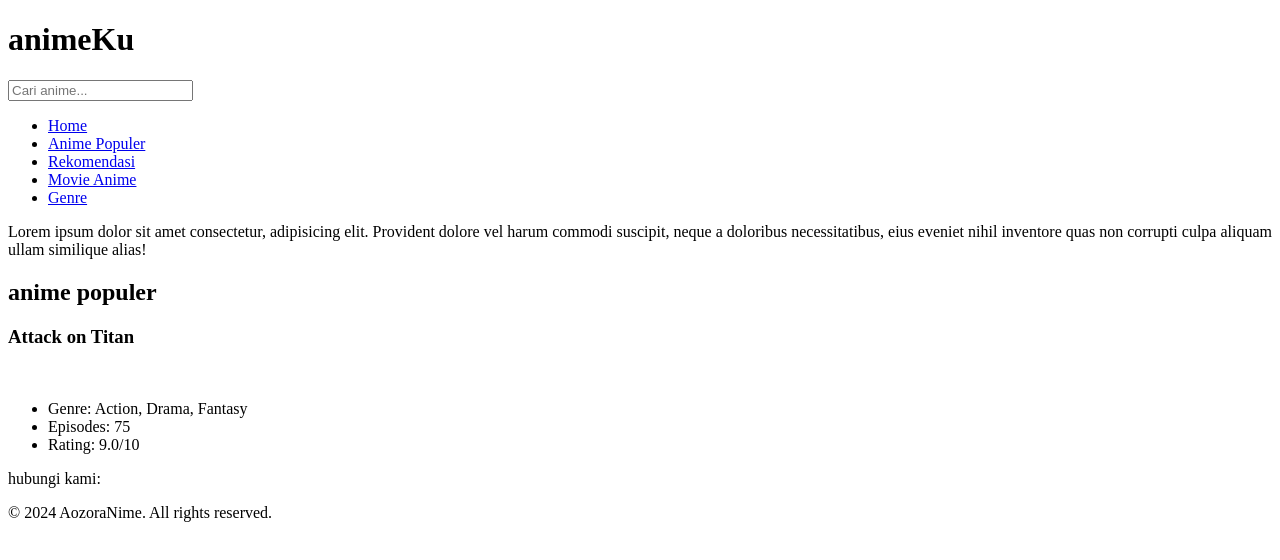
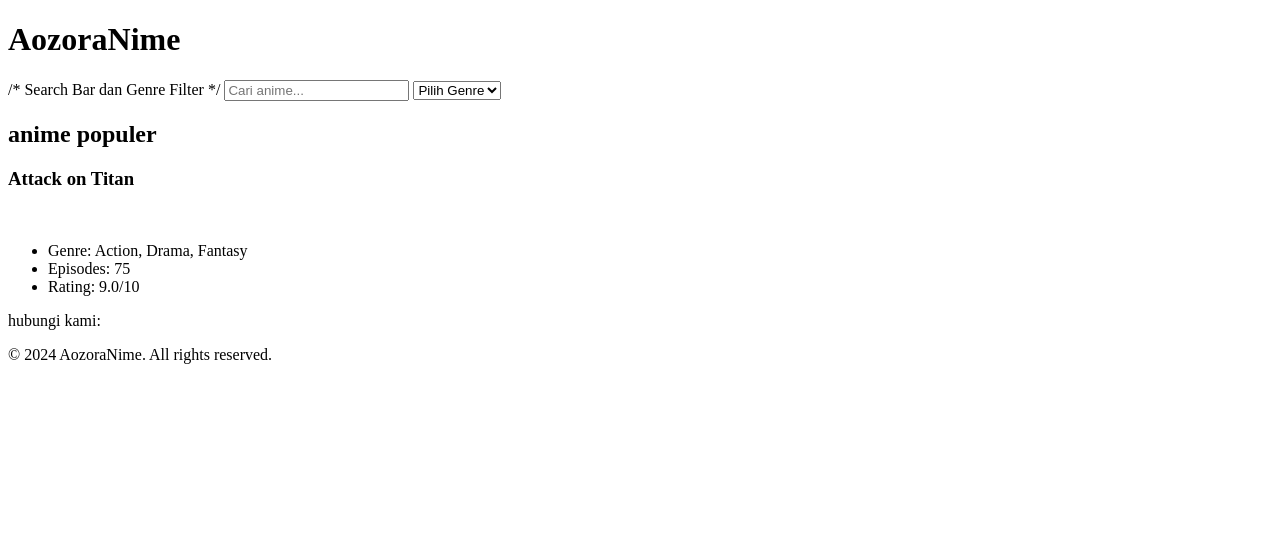
Before and after one commit to Deku-foryou/Projek-AozoraNime, a plain HTML site: page index.html in a window 1280 px wide. Drawn offline with Linux system fonts and the light colour scheme.

Commit message:
menambah filter genre,menghapus navigasi, mengganti nama AozoraNime

```diff
--- a/index.html
+++ b/index.html
@@ -7,23 +7,17 @@
 </head>
 <body>
     <header>
-        <h1>animeKu</h1>
+        <h1>AozoraNime</h1>
+    </header>
+    /* Search Bar dan Genre Filter */
         <input type="text" id="searchInput" placeholder="Cari anime...">
-    </header>
-
-    <nav>
-        <ul>
-            <li><a href="#">Home</a></li>
-            <li><a href="#">Anime Populer</a></li>
-            <li><a href="#">Rekomendasi</a></li>
-            <li><a href="#">Movie Anime</a></li>
-            <li><a href="#">Genre</a></li>
-        </ul>
-    </nav>
-
-    <section id="anouncement">
-        <p>Lorem ipsum dolor sit amet consectetur, adipisicing elit. Provident dolore vel harum commodi suscipit, neque a doloribus necessitatibus, eius eveniet nihil inventore quas non corrupti culpa aliquam ullam similique alias!</p>
-    </section>
+        <select id="genreSelect">
+            <option value="">Pilih Genre</option>
+            <option value="action">Action</option>
+            <option value="drama">Drama</option>
+            <option value="fantasy">Fantasy</option>
+            <option value="comedy">Comedy</option>
+        </select>
 
     <main>
        <div>
```
